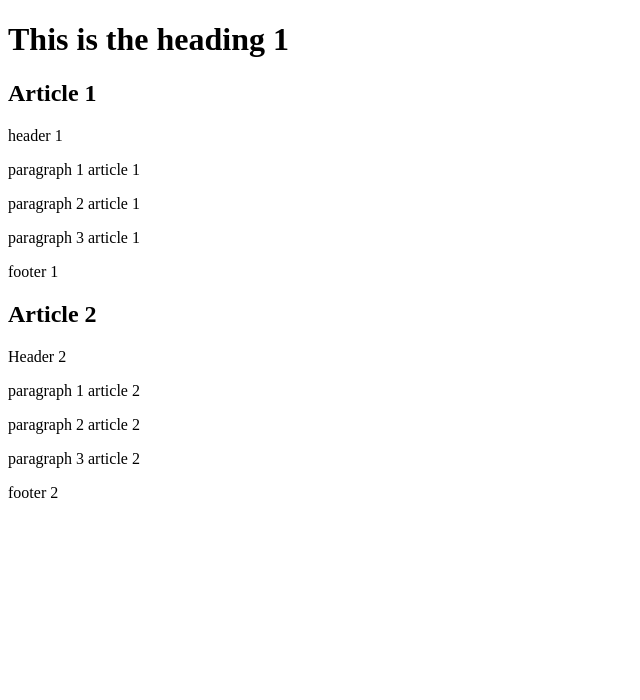
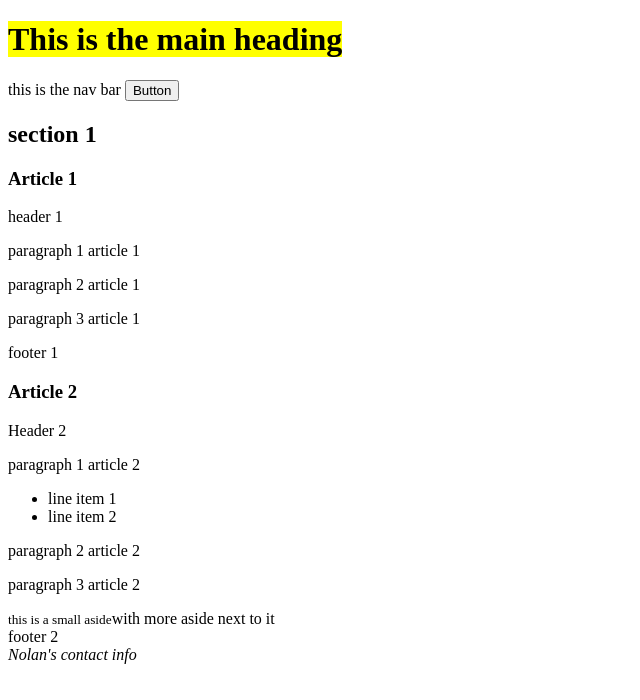
Before and after one commit to gra-nolan-bar/semantic-elements, a plain HTML site: page index.html in a window 1280 px wide. Shown: the whole page, without its empty margins (0-640 px from the left). Drawn offline with Linux system fonts and the light colour scheme.

Commit message:
formatting of document complete with at least 15 semantic elements

```diff
--- a/index.html
+++ b/index.html
@@ -1,14 +1,17 @@
 <!DOCTYPE html>
 <html lang="en">
   <head>
-    <meta charset="UTF-8" />
-    <meta name="viewport" content="width=device-width, initial-scale=1.0" />
-    <title>Semantic Elements</title>
+    <meta charset="UTF-8">
+    <meta name="viewport" content="width=device-width, initial-scale=1.0">
+    <title>Semantic Elements - Assignment 01</title>
   </head>
   <body>
-    <h1>This is the heading 1</h1>
+    <h1><mark>This is the main heading</mark></h1>
+    <nav>this is the nav bar <button>Button</button></nav>
+    <section>
+      <h2>section 1</h2>
       <article>
-      <h2>Article 1</h2>
+        <h3>Article 1</h3>
         <header>header 1</header>
         <p>paragraph 1 article 1</p>
         <p>paragraph 2 article 1</p>
@@ -16,12 +19,21 @@
         <footer>footer 1</footer>
       </article>
       <article>
-      <h2>Article 2</h2>
+        <h3>Article 2</h3>
         <header>Header 2</header>
         <p>paragraph 1 article 2</p>
+        <ul>
+          <li>line item 1</li>
+          <li>line item 2</li>
+        </ul>
         <p>paragraph 2 article 2</p>
         <p>paragraph 3 article 2</p>
+        <aside>
+          <small>this is a small aside</small>with more aside next to it
+        </aside>
         <footer>footer 2</footer>
       </article>
+    </section>
+    <address>Nolan's contact info</address>
   </body>
 </html>
```
Lines whose indentation alone changed are shown as unchanged.
